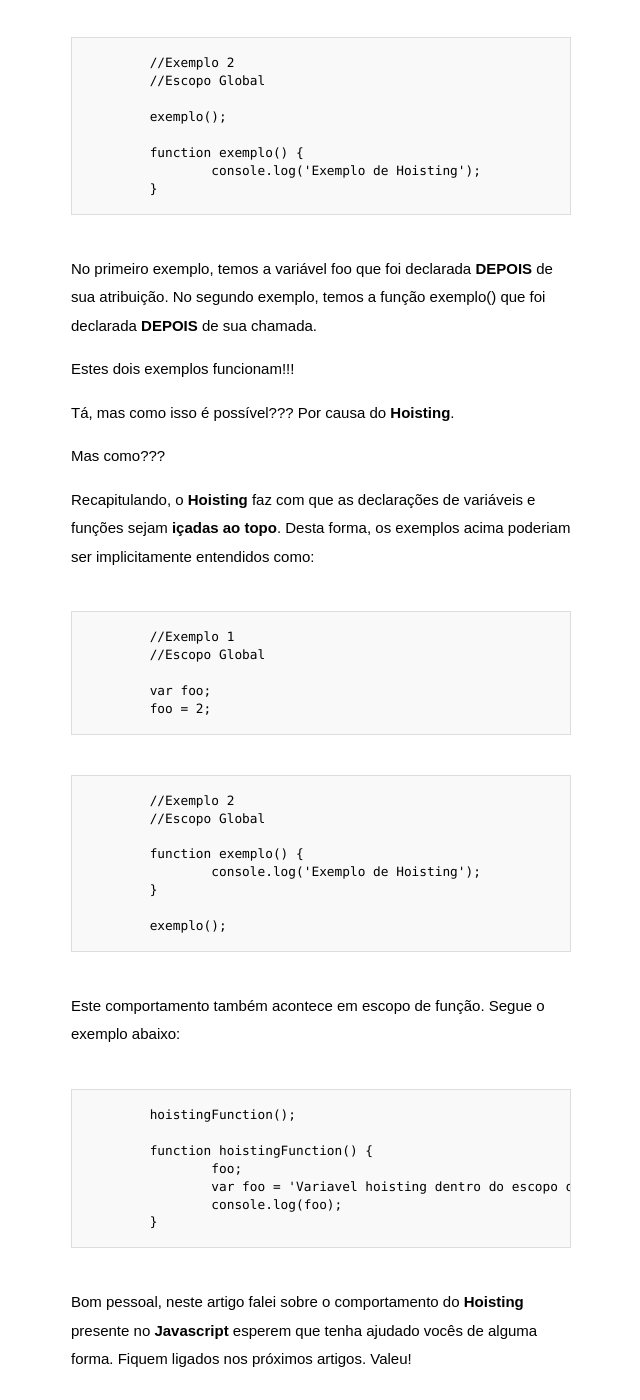
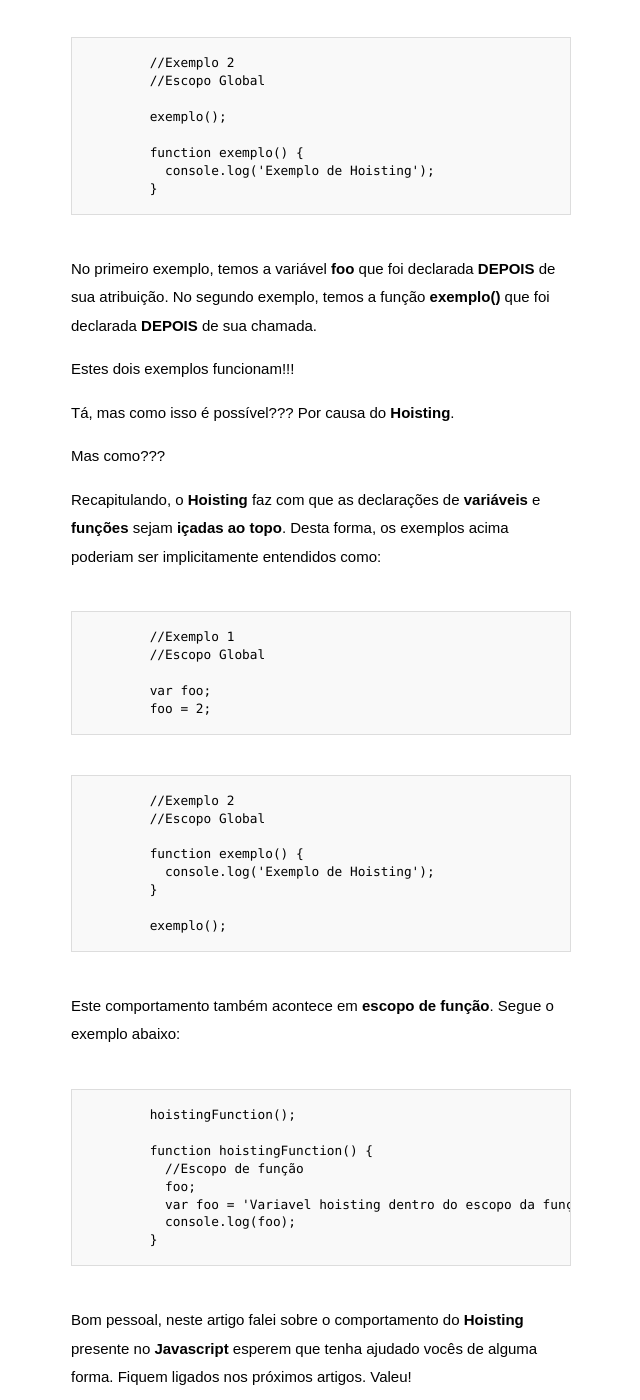
Before and after one commit to carloslimasis/carloslimasis.github.io, a Jekyll site: the page built from _posts/2016-01-10-article-hoisting-javascript.md, in a window 1280 px wide and 1400 px high, scrolled down 734 px. Shown: the whole window, without its empty margins (319-959 px from the left). Built offline with Jekyll 4.4.1, drawn with Linux system fonts in a browser that asks for light colours; some web fonts are replaced; some of the changed text lies outside the part shown.

Commit message:
Alterando artigo sobre Hoisting

````diff
--- a/_posts/2016-01-10-article-hoisting-javascript.md
+++ b/_posts/2016-01-10-article-hoisting-javascript.md
@@ -26,12 +26,12 @@ Para um melhor entendimento vamos mostrar alguns exemplos:
 	exemplo();
 
 	function exemplo() {
-		console.log('Exemplo de Hoisting');
+	  console.log('Exemplo de Hoisting');
 	}
 ```
 
-No primeiro exemplo, temos a variável foo que foi declarada **DEPOIS** de sua atribuição.
-No segundo exemplo, temos a função exemplo() que foi declarada **DEPOIS** de sua chamada.
+No primeiro exemplo, temos a variável **foo** que foi declarada **DEPOIS** de sua atribuição.
+No segundo exemplo, temos a função **exemplo()** que foi declarada **DEPOIS** de sua chamada.
 
 Estes dois exemplos funcionam!!!
 
@@ -40,7 +40,7 @@ Por causa do **Hoisting**.
 
 Mas como???
 
-Recapitulando, o **Hoisting** faz com que as declarações de variáveis e funções sejam **içadas ao topo**.
+Recapitulando, o **Hoisting** faz com que as declarações de **variáveis** e **funções** sejam **içadas ao topo**.
 Desta forma, os exemplos acima poderiam ser implicitamente entendidos como:
 
 
@@ -57,22 +57,23 @@ Desta forma, os exemplos acima poderiam ser implicitamente entendidos como:
 	//Escopo Global
 
 	function exemplo() {
-		console.log('Exemplo de Hoisting');
+	  console.log('Exemplo de Hoisting');
 	}
 
 	exemplo();
 ```
 
 
-Este comportamento também acontece em escopo de função. Segue o exemplo abaixo:
+Este comportamento também acontece em **escopo de função**. Segue o exemplo abaixo:
 
 ```
 	hoistingFunction();
 
 	function hoistingFunction() {
-		foo;
-		var foo = 'Variavel hoisting dentro do escopo da função';
-		console.log(foo);
+	  //Escopo de função
+	  foo;
+	  var foo = 'Variavel hoisting dentro do escopo da função';
+	  console.log(foo);
 	}
 ```
 
````
Also changed, not shown: other parts of _posts/2016-01-10-article-hoisting-javascript.md (+1 -1 lines).
